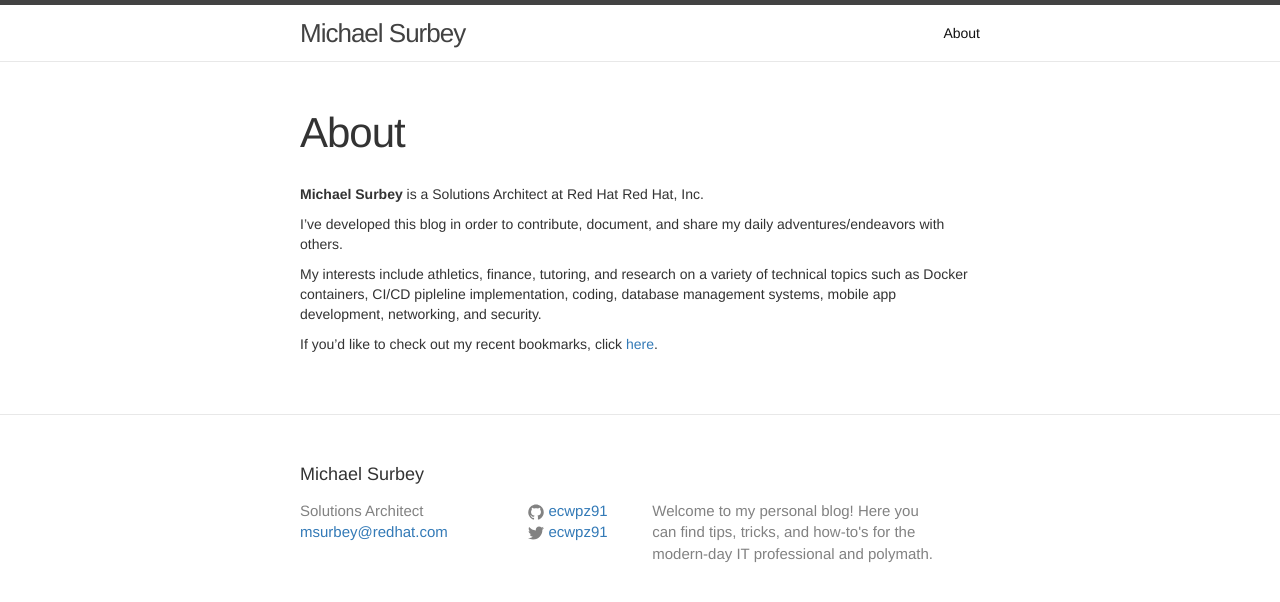
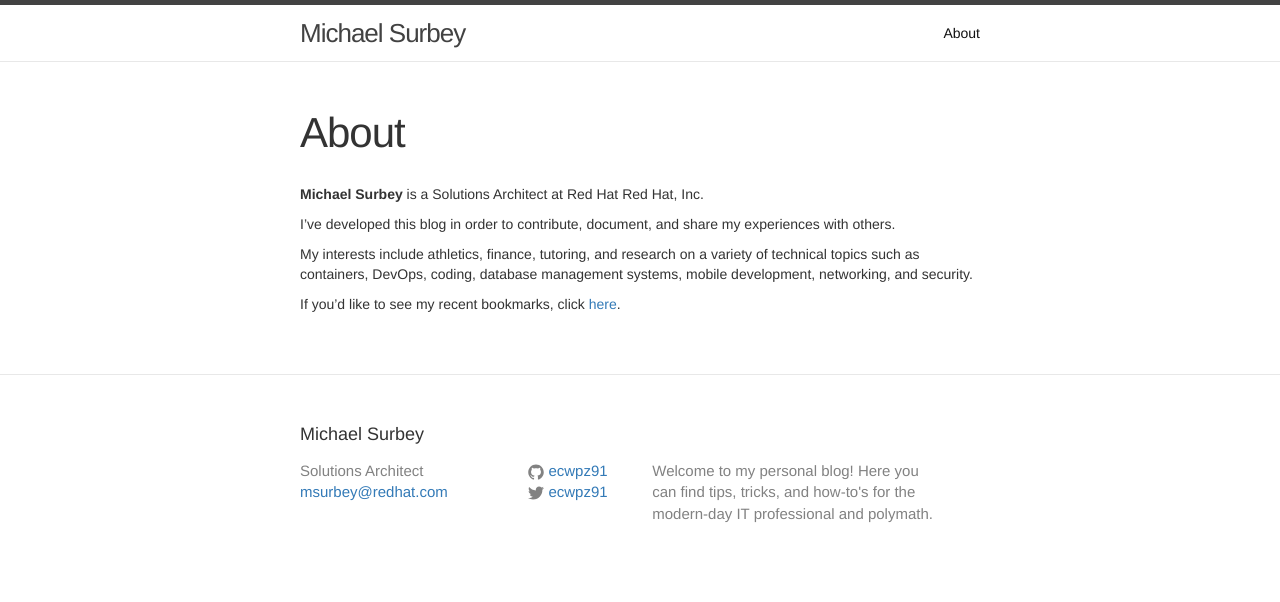
Before and after one commit to ecwpz91/ecwpz91.github.io, a Jekyll site: the page built from about.md, in a window 1280 px wide. Shown: the top 602 px of the page. Built offline with Jekyll 4.4.1, drawn with Linux system fonts in a browser that asks for light colours; nearby versions of some CDN libraries.

Commit message:
Formatting / gramatical
Fixed content wording, etc.

```diff
--- a/about.md
+++ b/about.md
@@ -6,8 +6,8 @@ permalink: /about/
 
 **Michael Surbey** is a {{ site.vocation }} at Red Hat Red Hat, Inc.
 
-I've developed this blog in order to contribute, document, and share my daily adventures/endeavors with others.
+I've developed this blog in order to contribute, document, and share my experiences with others.
 
-My interests include athletics, finance, tutoring, and research on a variety of technical topics such as Docker containers, CI/CD pipleline implementation, coding, database management systems, mobile app development, networking, and security.
+My interests include athletics, finance, tutoring, and research on a variety of technical topics such as containers, DevOps, coding, database management systems, mobile development, networking, and security.
 
-If you'd like to check out my recent bookmarks, click [here](https://pinboard.in/u:msurbey).
+If you'd like to see my recent bookmarks, click [here](https://pinboard.in/u:msurbey).
```
